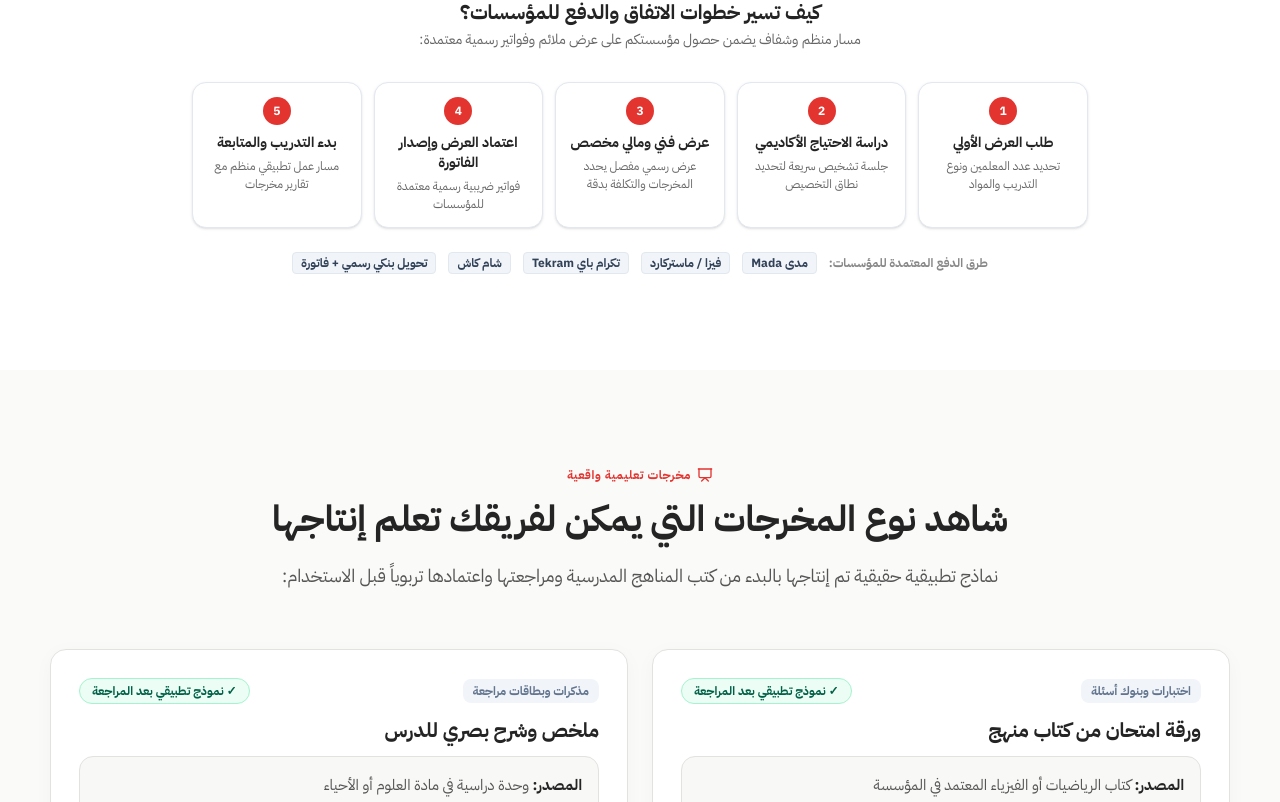
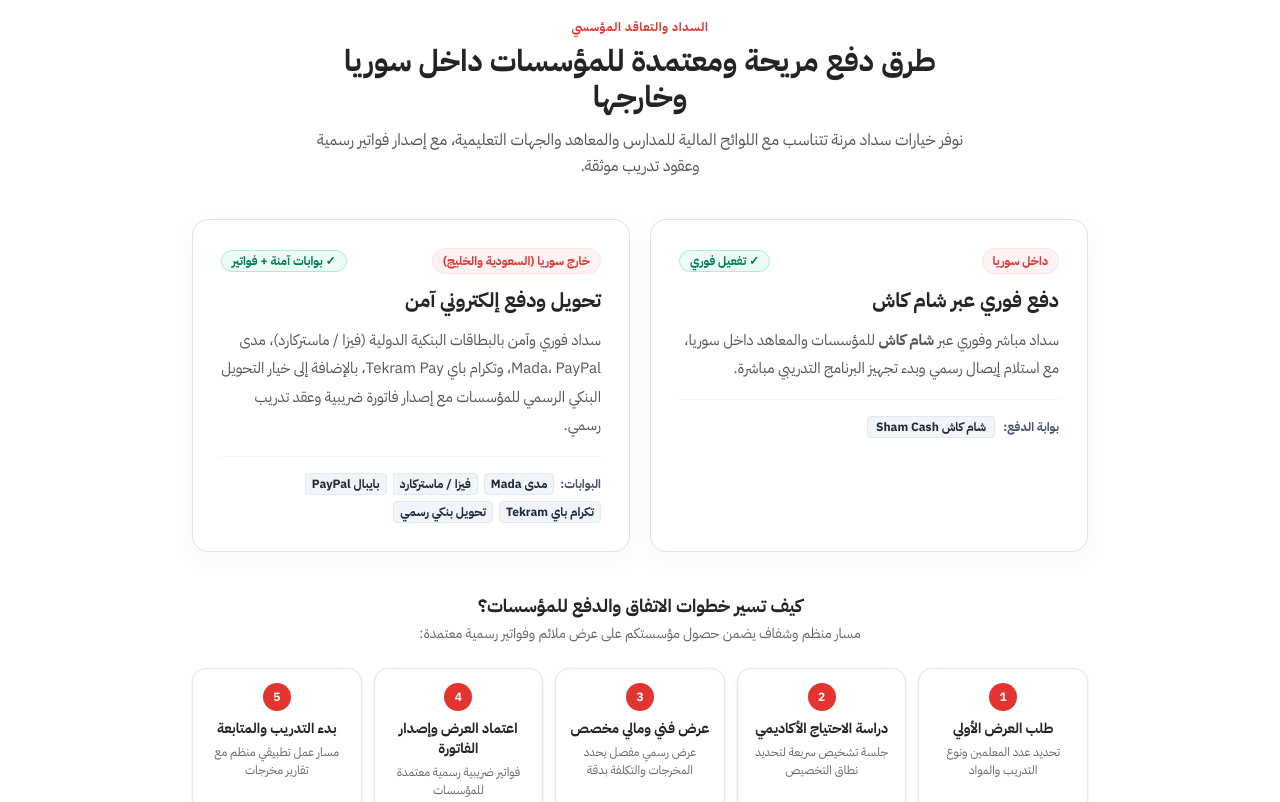
Before and after one commit to fhrrutedf/notebooklm-course-landing, a Next.js app: page /schools in a window 1280 px wide. Shown: the part 8438-9240 px from the top of the page. Built offline with nearby package versions, Linux system fonts and the light colour scheme.

Commit message:
feat(schools): mirror payment gateways section (Sham Cash, Cards, Mada, PayPal, Tekram, Bank Transfer)

```diff
--- a/src/app/schools/SchoolsClient.tsx
+++ b/src/app/schools/SchoolsClient.tsx
@@ -1148,13 +1148,70 @@ export default function SchoolsClient() {
             </div>
           </div>
 
-          {/* مخطط مسار التعاقد والدفع المخصص */}
-          <div className="mt-12 pt-8 border-t border-slate-200">
-            <div className="text-center max-w-2xl mx-auto mb-8">
-              <h3 className="text-lg md:text-xl font-black text-[#242424]">
+          {/* قسم طرق الدفع المعتمدة للمؤسسات داخل سوريا وخارجها */}
+          <div className="mt-14 pt-10 border-t border-slate-200">
+            <div className="text-center max-w-2xl mx-auto mb-10">
+              <span className="text-xs font-black uppercase tracking-wider text-[#E3342F] mb-2 inline-block">
+                السداد والتعاقد المؤسسي
+              </span>
+              <h3 className="text-2xl md:text-3xl font-black text-[#242424]">
+                طرق دفع مريحة ومعتمدة للمؤسسات داخل سوريا وخارجها
+              </h3>
+              <p className="mt-3 text-sm md:text-base leading-relaxed text-[#555555]">
+                نوفر خيارات سداد مرنة تتناسب مع اللوائح المالية للمدارس والمعاهد والجهات التعليمية، مع إصدار فواتير رسمية وعقود تدريب موثقة.
+              </p>
+            </div>
+
+            <div className="grid gap-5 md:grid-cols-2 max-w-4xl mx-auto mb-10">
+              <article className="rounded-2xl bg-white border p-6 md:p-7 shadow-[0_8px_25px_rgba(0,0,0,0.04)]" style={{ borderColor: line }}>
+                <div className="flex items-center justify-between mb-3">
+                  <span className="text-xs font-black px-2.5 py-1 rounded-full bg-red-50 text-[#E3342F] border border-red-100">
+                    داخل سوريا
+                  </span>
+                  <span className="text-xs font-bold text-emerald-700 bg-emerald-50 px-2.5 py-0.5 rounded-full border border-emerald-200">
+                    ✓ تفعيل فوري
+                  </span>
+                </div>
+                <h4 className="text-xl font-black text-[#242424]">دفع فوري عبر شام كاش</h4>
+                <p className="mt-3 text-sm md:text-[15px] leading-[1.9] text-[#555555]">
+                  سداد مباشر وفوري عبر <strong>شام كاش</strong> للمؤسسات والمعاهد داخل سوريا، مع استلام إيصال رسمي وبدء تجهيز البرنامج التدريبي مباشرة.
+                </p>
+                <div className="mt-4 pt-4 border-t border-slate-100 flex items-center gap-2 text-xs font-bold text-slate-600">
+                  <span>بوابة الدفع:</span>
+                  <span className="rounded bg-slate-100 px-2 py-0.5 text-slate-800 border border-slate-200">شام كاش Sham Cash</span>
+                </div>
+              </article>
+
+              <article className="rounded-2xl bg-white border p-6 md:p-7 shadow-[0_8px_25px_rgba(0,0,0,0.04)]" style={{ borderColor: line }}>
+                <div className="flex items-center justify-between mb-3">
+                  <span className="text-xs font-black px-2.5 py-1 rounded-full bg-red-50 text-[#E3342F] border border-red-100">
+                    خارج سوريا (السعودية والخليج)
+                  </span>
+                  <span className="text-xs font-bold text-emerald-700 bg-emerald-50 px-2.5 py-0.5 rounded-full border border-emerald-200">
+                    ✓ بوابات آمنة + فواتير
+                  </span>
+                </div>
+                <h4 className="text-xl font-black text-[#242424]">تحويل ودفع إلكتروني آمن</h4>
+                <p className="mt-3 text-sm md:text-[15px] leading-[1.9] text-[#555555]">
+                  سداد فوري وآمن بالبطاقات البنكية الدولية (فيزا / ماستركارد)، مدى Mada، PayPal، وتكرام باي Tekram Pay، بالإضافة إلى خيار التحويل البنكي الرسمي للمؤسسات مع إصدار فاتورة ضريبية وعقد تدريب رسمي.
+                </p>
+                <div className="mt-4 pt-4 border-t border-slate-100 flex flex-wrap items-center gap-1.5 text-xs font-bold text-slate-600">
+                  <span>البوابات:</span>
+                  <span className="rounded bg-slate-100 px-1.5 py-0.5 text-slate-800 border border-slate-200">مدى Mada</span>
+                  <span className="rounded bg-slate-100 px-1.5 py-0.5 text-slate-800 border border-slate-200">فيزا / ماستركارد</span>
+                  <span className="rounded bg-slate-100 px-1.5 py-0.5 text-slate-800 border border-slate-200">بايبال PayPal</span>
+                  <span className="rounded bg-slate-100 px-1.5 py-0.5 text-slate-800 border border-slate-200">تكرام باي Tekram</span>
+                  <span className="rounded bg-slate-100 px-1.5 py-0.5 text-slate-800 border border-slate-200">تحويل بنكي رسمي</span>
+                </div>
+              </article>
+            </div>
+
+            {/* خطوات مسار الاتفاق */}
+            <div className="text-center max-w-2xl mx-auto mb-6">
+              <h4 className="text-base md:text-lg font-black text-[#242424]">
                 كيف تسير خطوات الاتفاق والدفع للمؤسسات؟
-              </h3>
-              <p className="mt-1 text-sm text-[#666666]">
+              </h4>
+              <p className="mt-1 text-xs md:text-sm text-[#666666]">
                 مسار منظم وشفاف يضمن حصول مؤسستكم على عرض ملائم وفواتير رسمية معتمدة:
               </p>
             </div>
@@ -1165,9 +1222,9 @@ export default function SchoolsClient() {
                   <span className="inline-flex h-7 w-7 items-center justify-center rounded-full bg-[#E3342F] text-white text-xs font-black mb-2">
                     {s.num}
                   </span>
-                  <h4 className="text-xs md:text-sm font-black text-[#242424] mb-1">
+                  <h5 className="text-xs md:text-sm font-black text-[#242424] mb-1">
                     {s.title}
-                  </h4>
+                  </h5>
                   <p className="text-[11px] md:text-xs text-[#666666] leading-normal">
                     {s.desc}
                   </p>
@@ -1175,12 +1232,13 @@ export default function SchoolsClient() {
               ))}
             </div>
 
-            <div className="mt-6 flex flex-wrap items-center justify-center gap-3 text-xs font-bold text-[#666666]">
-              <span className="text-[#888888]">طرق الدفع المعتمدة للمؤسسات:</span>
+            <div className="mt-6 flex flex-wrap items-center justify-center gap-2.5 text-xs font-bold text-[#666666]">
+              <span className="text-[#888888]">جميع بوابات الدفع المدعومة:</span>
+              <span className="rounded bg-slate-100 px-2 py-0.5 text-slate-700 border border-slate-200">شام كاش Sham Cash</span>
               <span className="rounded bg-slate-100 px-2 py-0.5 text-slate-700 border border-slate-200">مدى Mada</span>
               <span className="rounded bg-slate-100 px-2 py-0.5 text-slate-700 border border-slate-200">فيزا / ماستركارد</span>
-              <span className="rounded bg-slate-100 px-2 py-0.5 text-slate-700 border border-slate-200">تكرام باي Tekram</span>
-              <span className="rounded bg-slate-100 px-2 py-0.5 text-slate-700 border border-slate-200">شام كاش</span>
+              <span className="rounded bg-slate-100 px-2 py-0.5 text-slate-700 border border-slate-200">بايبال PayPal</span>
+              <span className="rounded bg-slate-100 px-2 py-0.5 text-slate-700 border border-slate-200">تكرام باي Tekram Pay</span>
               <span className="rounded bg-slate-100 px-2 py-0.5 text-slate-700 border border-slate-200">تحويل بنكي رسمي + فاتورة</span>
             </div>
           </div>
--- a/src/app/schools/results/SchoolsResultsClient.tsx
+++ b/src/app/schools/results/SchoolsResultsClient.tsx
@@ -547,7 +547,7 @@ export default function SchoolsResultsClient() {
             </div>
 
             <p className="text-center text-xs text-[#777777] mb-6">
-              💡 تبدأ الأسعار من، ويُحدد العرض النهائي بعد دراسة احتياج المؤسسة ونطاق العمل. ويتضمن العرض فواتير رسمية ودعم الدفع عبر مدى، فيزا/ماستركارد، تكرام باي، والتحويل البنكي.
+              💡 تبدأ الأسعار من، ويُحدد العرض النهائي بعد دراسة احتياج المؤسسة ونطاق العمل. السداد متاح عبر: شام كاش، مدى Mada، فيزا/ماستركارد، بايبال PayPal، تكرام باي Tekram Pay، والتحويل البنكي الرسمي مع فاتورة معتمدة.
             </p>
 
             <div className="flex flex-col sm:flex-row items-center justify-center gap-3">
```
